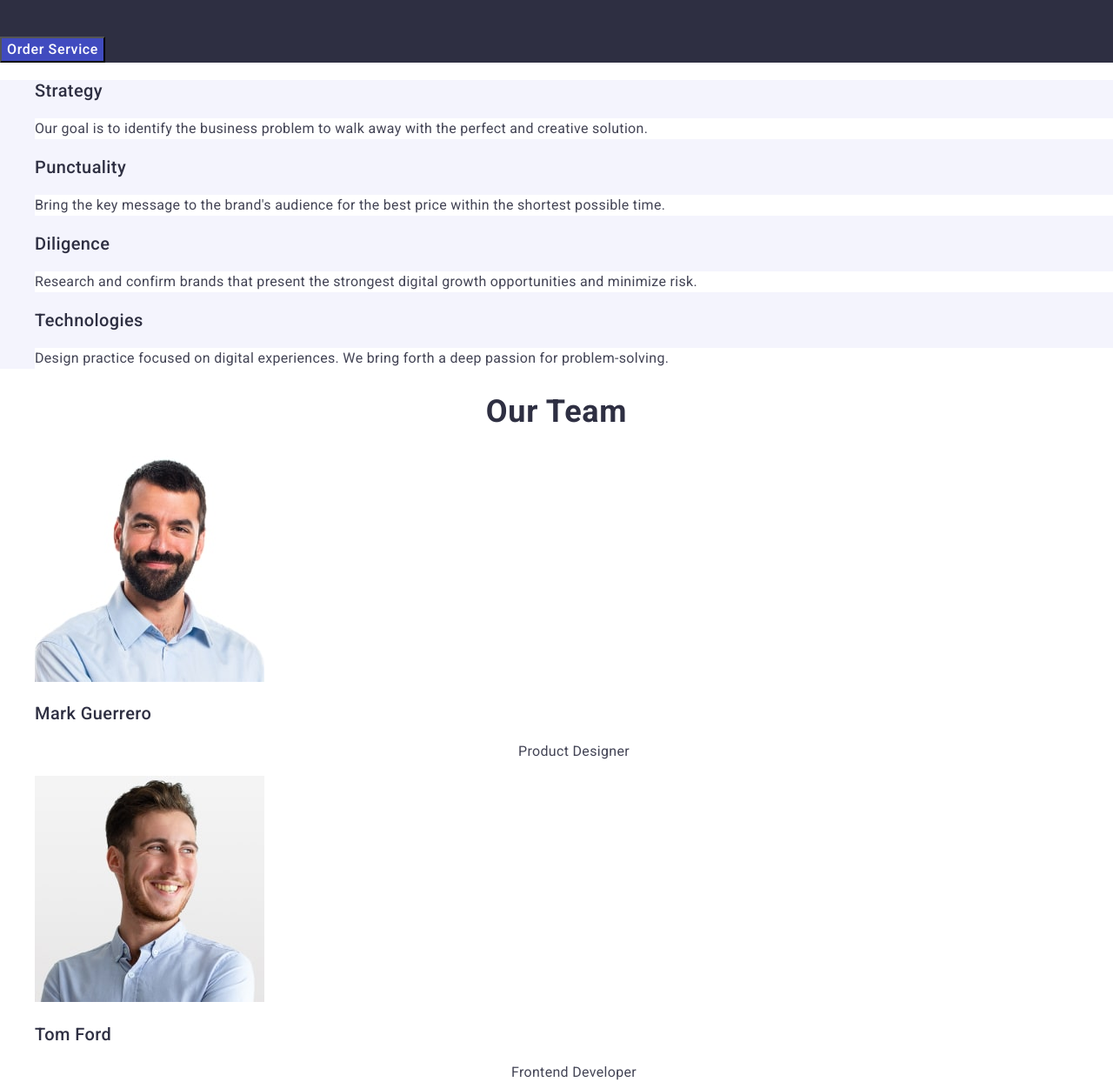
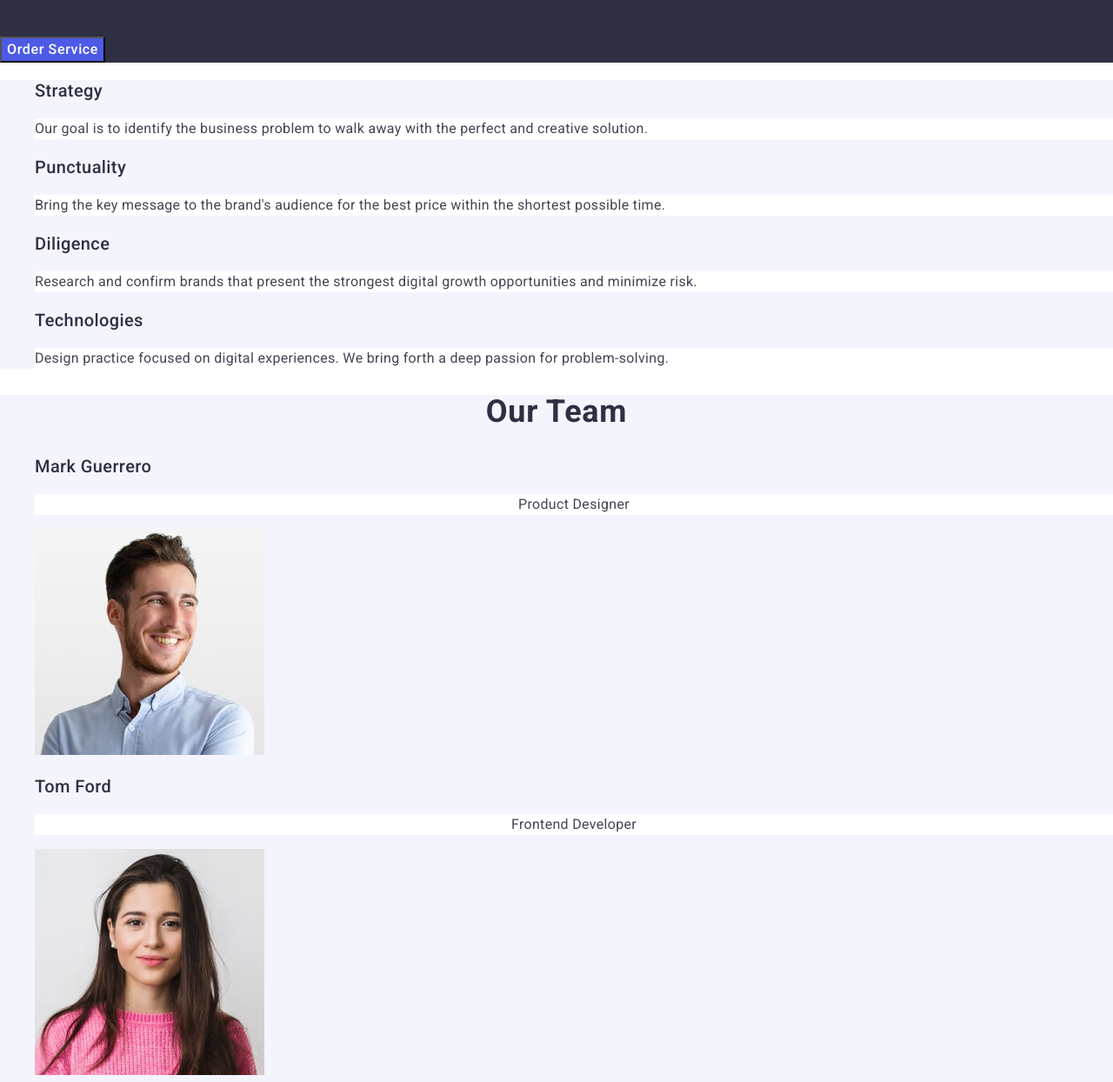
Before and after one commit to UrevAnatoliy/goit-markup-hw-02-02, a plain HTML site: page index.html in a window 1280 px wide. Shown: the part 284-1528 px from the top of the page at 87% size. Drawn offline with nearby package versions, Linux system fonts and the light colour scheme.

Commit message:
goit-markup-hw-02-02

```diff
--- a/css/styles.css
+++ b/css/styles.css
@@ -78,12 +78,12 @@ color: #fff;
 button {
 color:  #4d5ae5;
 text-align: center;
-background-color: #404BBF;
+background: #4d5ae5;
 }
 
 .hero-button {
 font-weight: 500;
-background-color: #404BBF;
+background: #4d5ae5;
 cursor: pointer;
 font-size: 16px;
 line-height: 1.5;
@@ -93,7 +93,7 @@ color:  #fff;
 
 .hero-button-link:focus {
 font-size: 16px;
-background-color: #404BBF;
+background: #404bbf;
 letter-spacing: 0.04em;
 line-height: 1.5;
 }
@@ -107,6 +107,10 @@ line-height: 1.5;
     letter-spacing: 0.02em;
     text-transform: capitalize;
     color: #2e2f42;
+}
+
+.team {
+    background-color: #F4F4FD
 }
 
 .benefits {
--- a/index.html
+++ b/index.html
@@ -57,10 +57,10 @@
                 </li>
             </ul>
             </section>
-            <section class=" background-color: #F4F4FD">
+            <section class="team" background-color: #F4F4FD>
                 <h2 class="sellers-title">Our Team</h2>
                 <ul>
-                    <li class="reviews-item background-color: #FFFFFF;">
+                    <li class="reviews-item>
                 <img class="reviews-image user-img" src="./images/taste-img1.jpg" alt="Mark Guerrero" width="264" height="260"/>
                 <h3 class="reviews-subtitle">Mark Guerrero</h3>
                 <p class="reviews-item-text">Product Designer</p>
```
